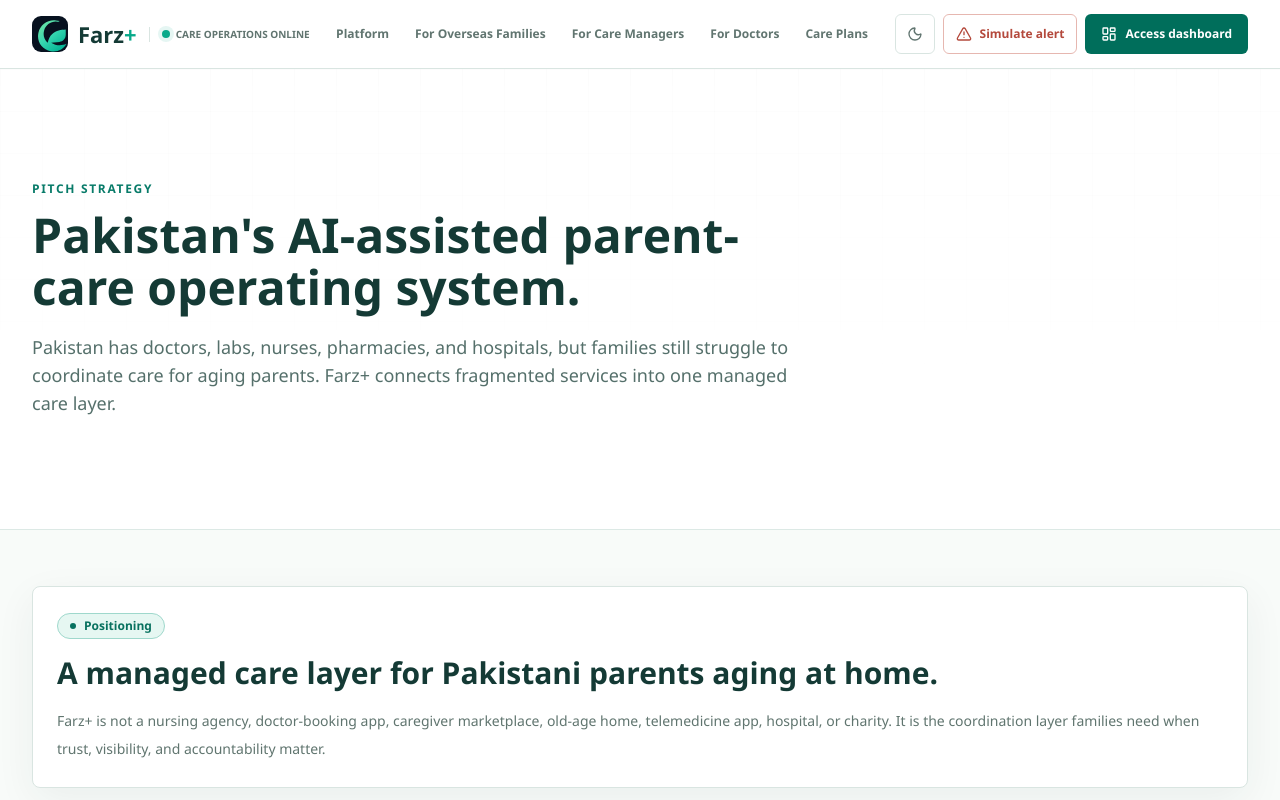
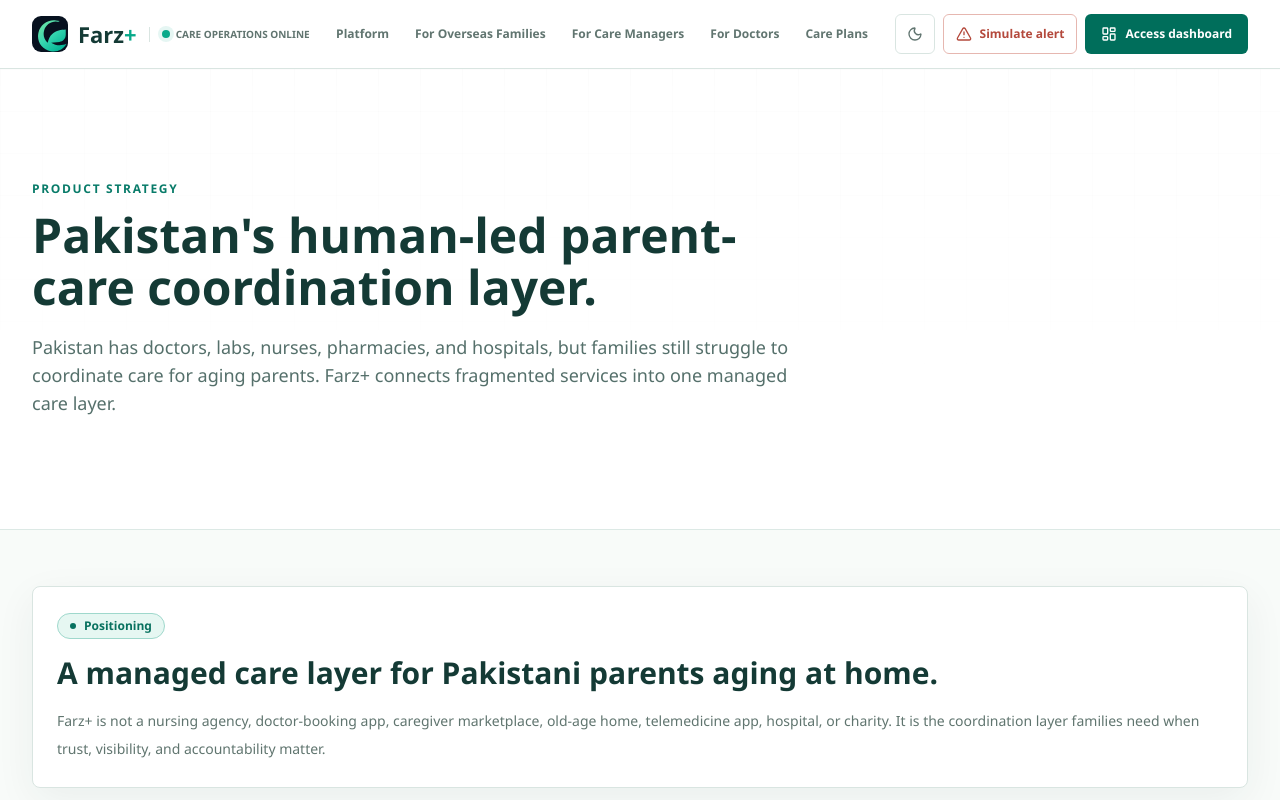
Before and after one commit to hasnainakber9/farz-plus, a Next.js app: page /strategy in a window 1280 px wide. Shown: the top 800 px of the page. Built offline with nearby package versions, Linux system fonts and the light colour scheme.

Commit message:
refine: align public positioning with production boundaries

```diff
--- a/src/app/strategy/page.tsx
+++ b/src/app/strategy/page.tsx
@@ -34,7 +34,7 @@
       <section className="relative overflow-hidden border-b border-[#DCE9E5] bg-white py-20 sm:py-28">
         <div className="absolute inset-0 grid-texture opacity-30" />
         <Shell className="relative">
-          <SectionHeading eyebrow="Pitch Strategy" title="Pakistan's AI-assisted parent-care operating system.">
+          <SectionHeading eyebrow="Product Strategy" title="Pakistan's human-led parent-care coordination layer.">
             <p>
               Pakistan has doctors, labs, nurses, pharmacies, and hospitals, but families still struggle to coordinate care for aging parents.
               Farz+ connects fragmented services into one managed care layer.
```
